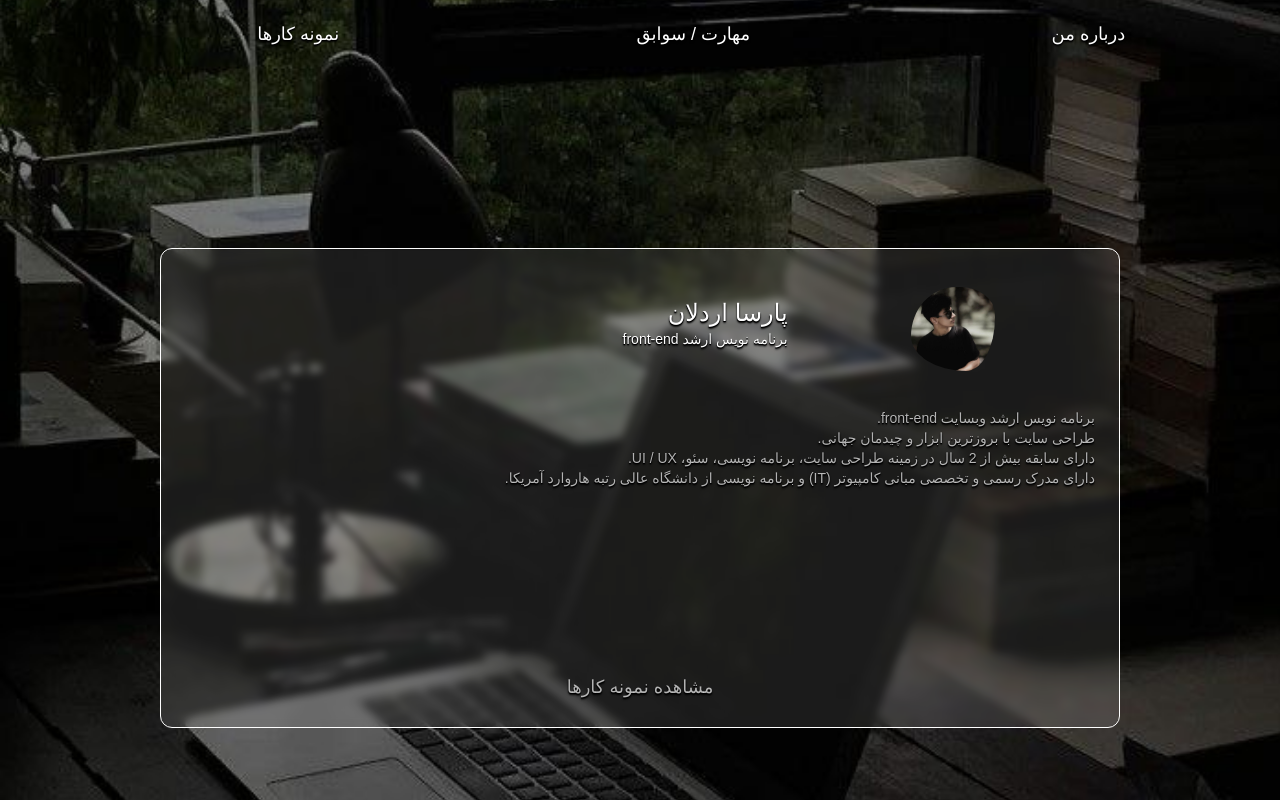
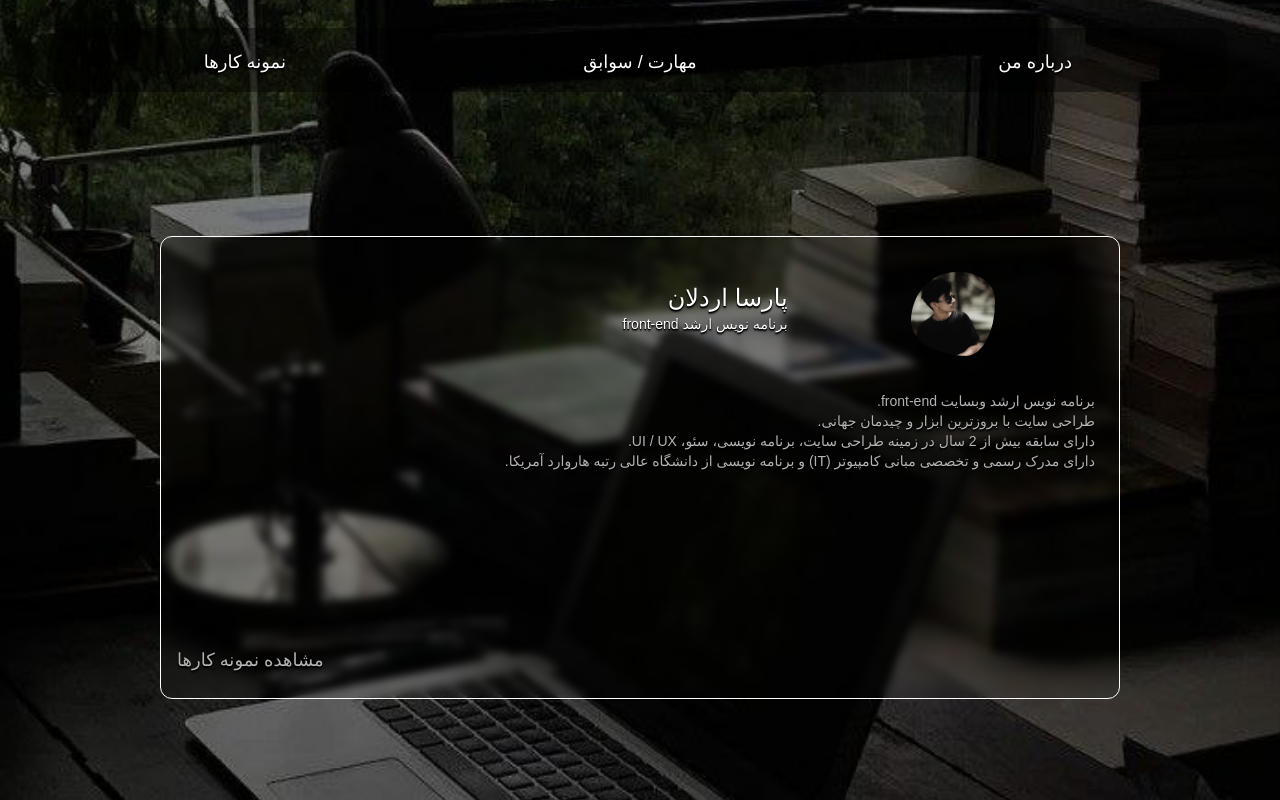
Before and after one commit to parsa-ardalan/weblog, a Next.js app: page / in a window 1280 px wide. Built offline with nearby package versions, Linux system fonts and the light colour scheme.

Commit message:
header changes added. also the bottom part of the home page

```diff
--- a/pages/components/header/Header.jsx
+++ b/pages/components/header/Header.jsx
@@ -22,7 +22,7 @@ export default function Header() {
 
     return (
 
-        <div className="grid grid-cols-3 gap-3 w-11/12 h-10">
+        <div className="grid grid-cols-3 gap-3 w-11/12 mx-auto h-16 bg-black/40 rounded-xl">
 
 
             {pages.map((page) => (
--- a/pages/components/main/Bottom.jsx
+++ b/pages/components/main/Bottom.jsx
@@ -4,11 +4,11 @@ export default function Bottom() {
 
     return (
 
-        <div className="w-full h-1/6 flex items-center justify-center" dir="ltr">
+        <div className="w-full h-1/6 flex items-center justify-start pl-4" dir="ltr">
 
             <Link href={"#"} >
 
-                <h3 className="text-lg text-white/70 text-shadow-sm text-shadow-black"> مشاهده نمونه کارها </h3>
+                <h3 className="text-lg text-white/70 text-shadow-sm text-shadow-black duration-400 hover:ml-2"> مشاهده نمونه کارها </h3>
 
             </Link>
 
--- a/pages/components/main/Main.jsx
+++ b/pages/components/main/Main.jsx
@@ -6,7 +6,7 @@ export default function Main() {
 
     return (
 
-        <div className="container mx-auto bg-white/10 backdrop-blur-xs border border-white rounded-xl w-3/4 h-3/5 mt-52">
+        <div className="container mx-auto bg-black-10 backdrop-blur-xs border border-white rounded-xl w-3/4 h-3/5 mt-36">
 
             <Top />
 
--- a/pages/index.js
+++ b/pages/index.js
@@ -17,7 +17,7 @@ export default function Home() {
 
   return (
 
-    <div className="w-screen h-screen" dir="rtl">
+    <div className="w-screen h-screen pt-7" dir="rtl">
 
       <Header />
 
```
